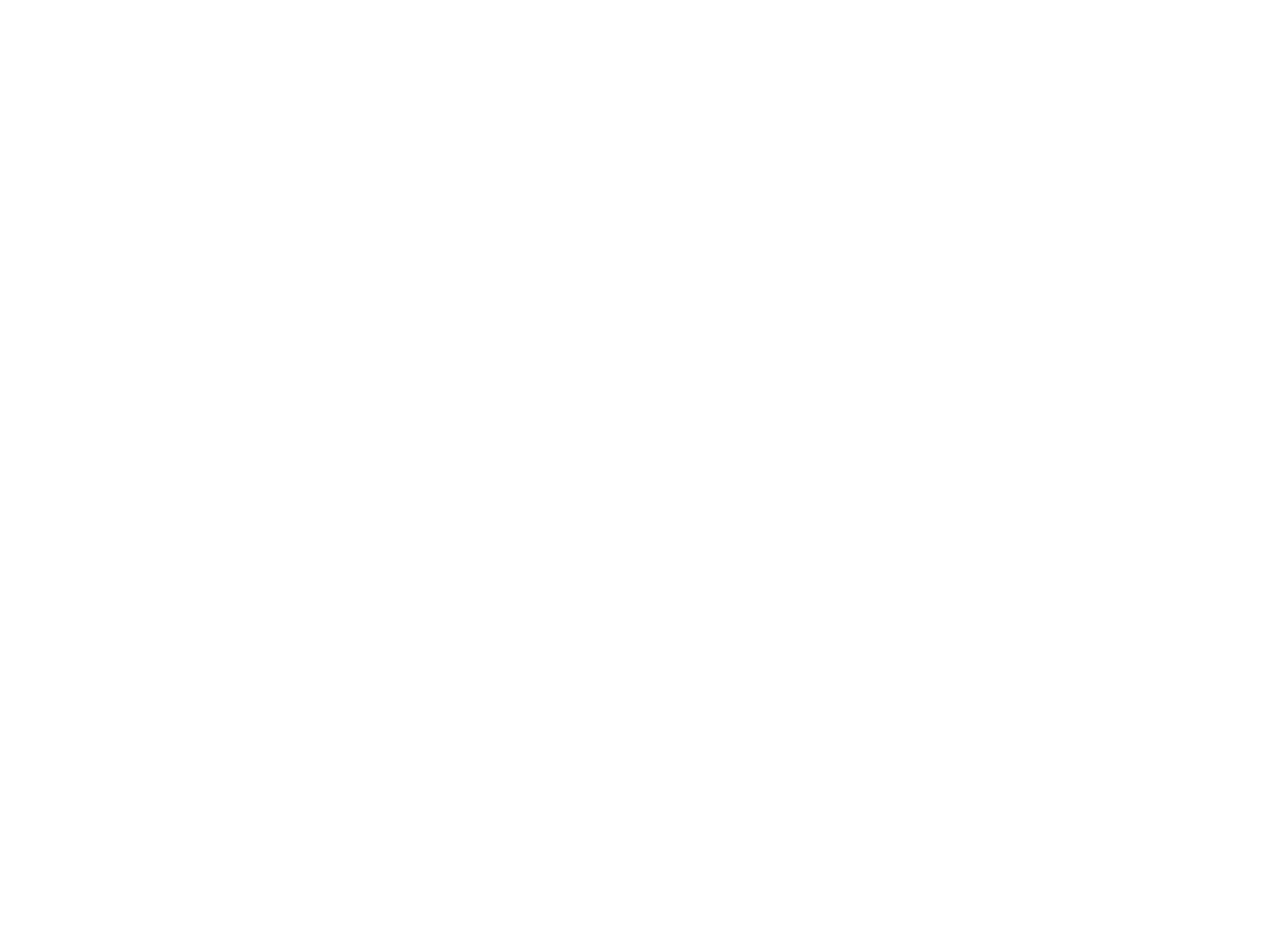
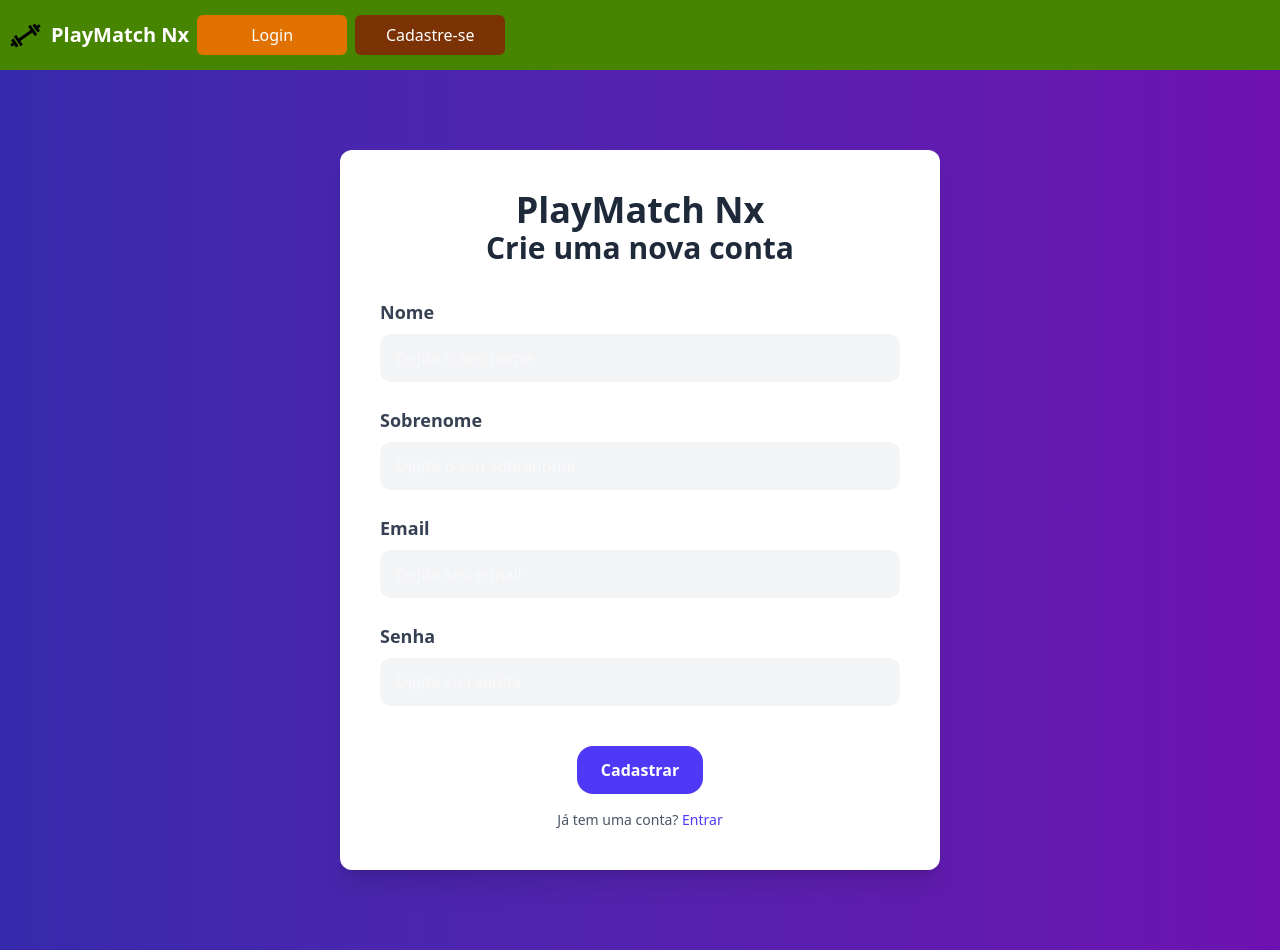
Before and after one commit to rafaelcoellhoo/projeto-nexu, a Next.js app: page /cadastro in a window 1280 px wide. Before the commit the page ends 800 px from the top, so only its background shows below. Built offline with nearby package versions, Linux system fonts and the light colour scheme.

Commit message:
cadastro ataulizado

```diff
--- a/src/pages/cadastro/index.jsx
+++ b/src/pages/cadastro/index.jsx
@@ -1,5 +1,69 @@
-export default function Cadastro(){
-    return(
-        <div className=""></div>
-    )
+
+import PageWrapper from "@/components/PageWrapper";
+
+export default function Cadastro() {
+  return (
+    <PageWrapper>
+      <div className="w-full h-full flex justify-center items-center p-20 bg-gradient-to-r from-indigo-800 to-purple-800">
+        <div className="w-full max-w-[600px] bg-white rounded-xl p-10 shadow-xl">
+          <h1 className="font-bold text-gray-800 text-4xl text-center mb-">
+            PlayMatch Nx
+            </h1>
+          <h1 className="font-bold text-gray-800 text-3xl text-center mb-8">
+            Crie uma nova conta
+          </h1>
+
+          <div className="flex flex-col space-y-6">
+            <div>
+              <label className="text-gray-700 font-semibold text-lg">Nome</label>
+              <input
+                placeholder="Digite o seu nome"
+                type="text"
+                className="w-full h-12 bg-gray-100 p-4 rounded-xl mt-2"
+              />
+            </div>
+
+            <div>
+              <label className="text-gray-700 font-semibold text-lg">Sobrenome</label>
+              <input
+                placeholder="Digite o seu sobrenome"
+                type="text"
+                className="w-full h-12 bg-gray-100 p-4 rounded-xl mt-2"
+              />
+            </div>
+
+            <div>
+              <label className="text-gray-700 font-semibold text-lg">Email</label>
+              <input
+                placeholder="Digite seu e-mail"
+                type="email"
+                className="w-full h-12 bg-gray-100 p-4 rounded-xl mt-2"
+              />
+            </div>
+
+            <div>
+              <label className="text-gray-700 font-semibold text-lg">Senha</label>
+              <input
+                placeholder="Digite sua senha"
+                type="password"
+                className="w-full h-12 bg-gray-100 p-4 rounded-xl mt-2"
+              />
+            </div>
+          </div>
+
+          <div className="mt-10 flex flex-col items-center space-y-4">
+            <button className="bg-indigo-600 hover:bg-indigo-700 text-white font-bold py-3 px-6 rounded-2xl transition duration-300">
+              Cadastrar
+            </button>
+            <p className="text-gray-600 text-sm">
+              Já tem uma conta?{" "}
+              <a className="text-indigo-600 hover:underline" href="#">
+                Entrar
+              </a>
+            </p>
+          </div>
+        </div>
+      </div>
+    </PageWrapper>
+  );
 }
```
